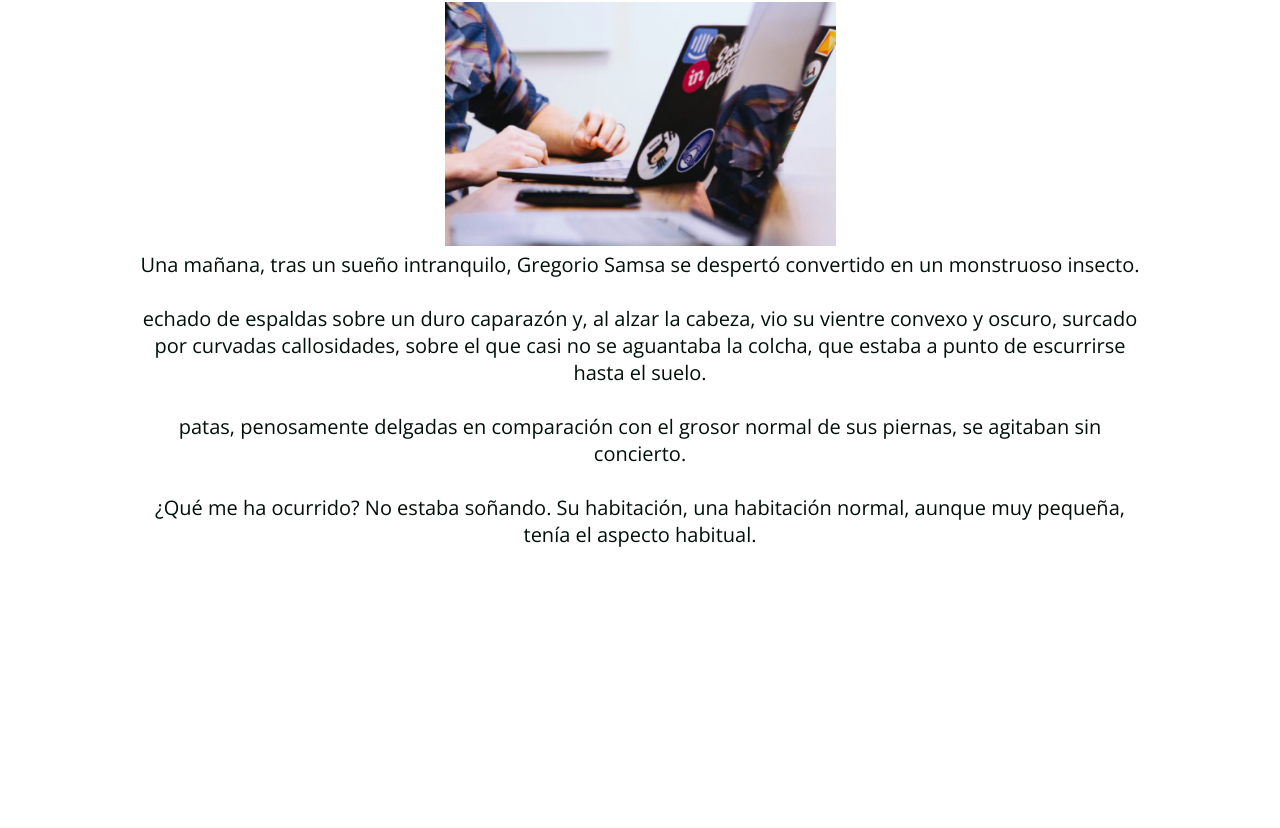
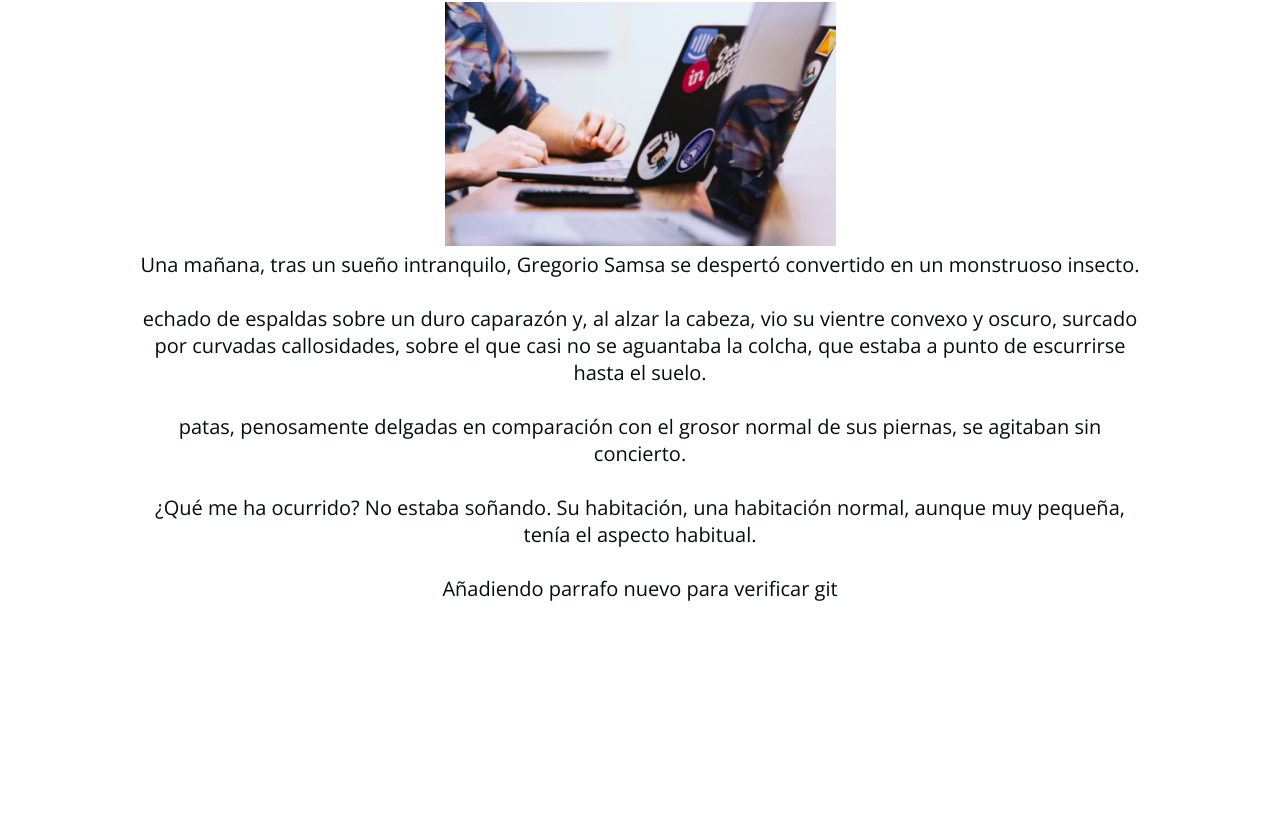
Before and after one commit to sebastianIGL/Repositorio-uno, a plain HTML site: page evento001.html in a window 1280 px wide. Shown: the part 222-1050 px from the top of the page. Drawn offline with nearby package versions, Linux system fonts and the light colour scheme.

Commit message:
aagregando el parrafo para verificar git

```diff
--- a/evento001.html
+++ b/evento001.html
@@ -39,6 +39,7 @@ integrity="sha384-UHRtZLI+pbxtHCWp1t77Bi1L4ZtiqrqD80Kn4Z8NTSRyMA2Fd33n5dQ8lWUE00
     <p>¿Qué me ha ocurrido?
      No estaba soñando. Su habitación, una habitación normal, aunque muy pequeña, tenía el aspecto habitual.
     </p><br>
+    <p>Añadiendo parrafo nuevo para verificar git</p>
     </h5>
 </div>
    </div>
```
